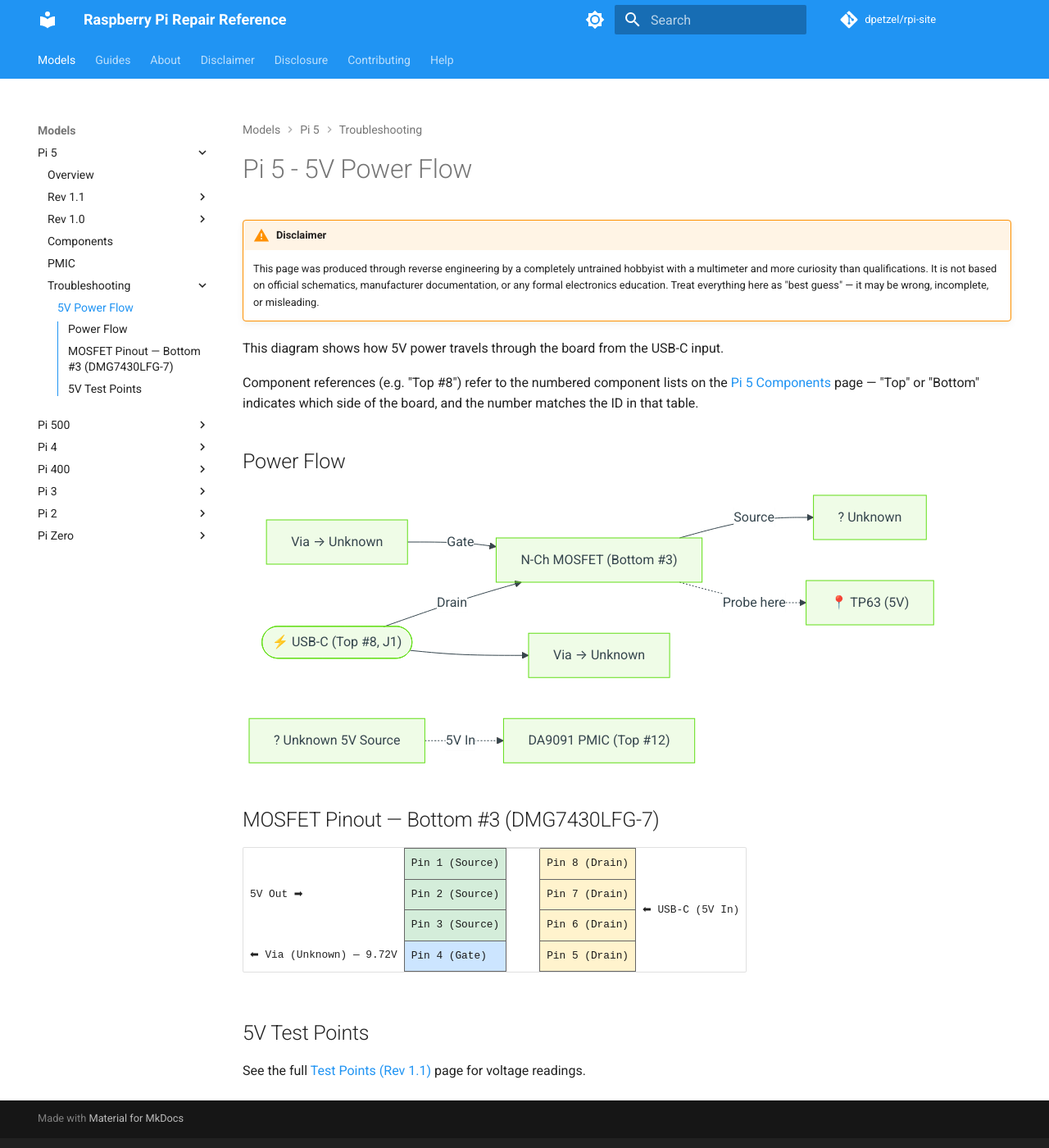
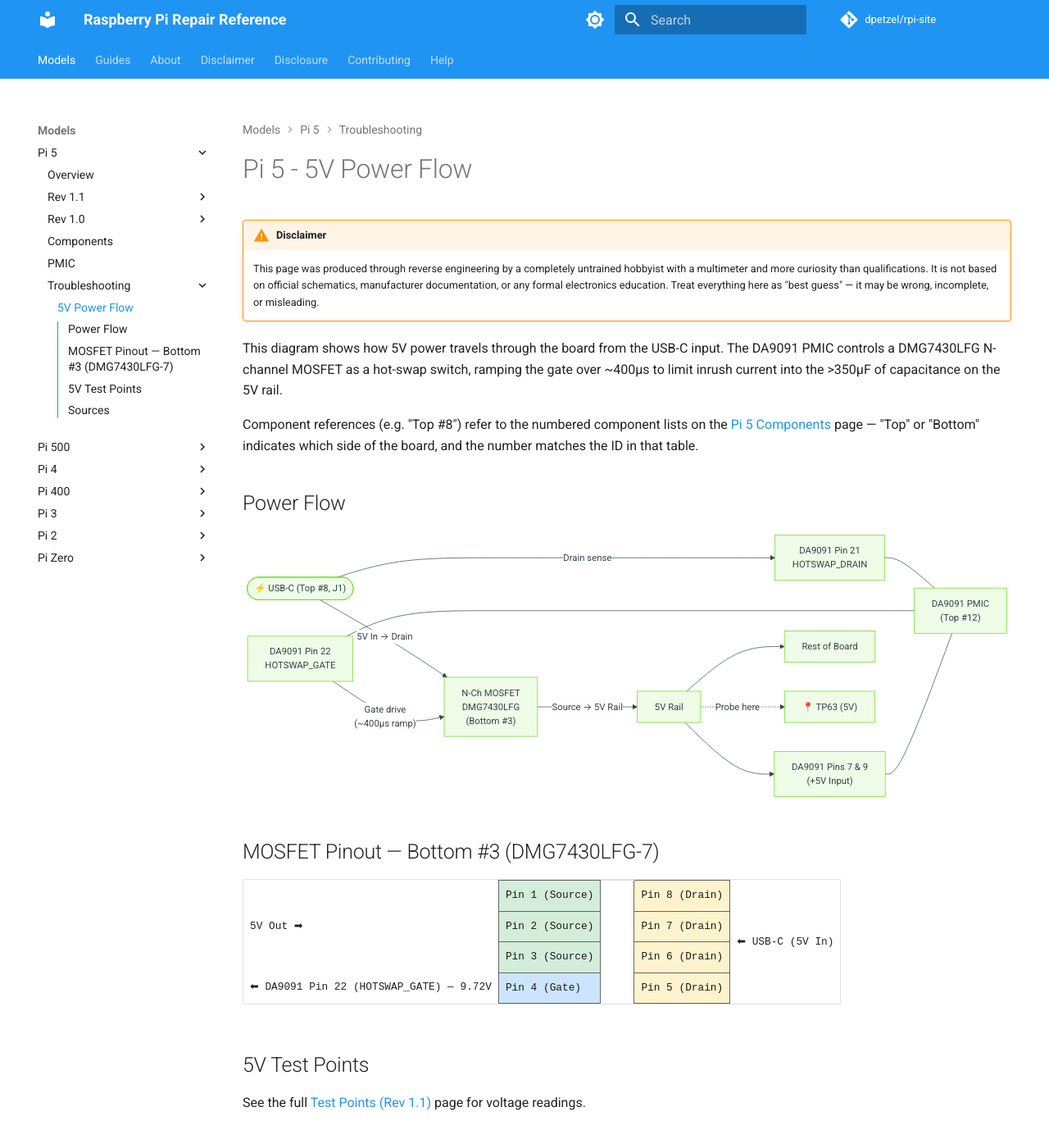
Before and after one commit to dpetzel/rpi-site, an MkDocs documentation site: the page built from docs/pi5/troubleshooting/5v-power-flow.md, in a window 1280 px wide and 1400 px high. Shown: the whole window at 82% size. Built offline with MkDocs 1.6.1 and Material for MkDocs 9.7.7, drawn with Linux system fonts in a browser that asks for light colours; comment, search, counter and statistics services are not loaded; some of the changed text lies outside the part shown.

Commit message:
pi5: add DA9091 PMIC pin mapping and power rail data from CM5 reverse engineering
Cross-referenced the CM5 reverse engineering project (schlae/cm5-reveng)
which uses the identical DA9091 PMIC and DMG7430LFG hot-swap MOSFET.

- pmic/index.md: Add DA9091 Functional Reference section with complete
  pin function table, power rail output assignments, and hot-swap docs
- troubleshooting/5v-power-flow.md: Resolve all Unknown gaps in power
  flow diagram - PMIC drives MOSFET gate (pin 22) and senses drain (pin 21)
- components.md: Enrich PMIC and MOSFET entries with verified specs
- rev-1.1/voltage_reference.md: Fix broken legend table markup

````diff
--- a/docs/pi5/troubleshooting/5v-power-flow.md
+++ b/docs/pi5/troubleshooting/5v-power-flow.md
@@ -8,7 +8,9 @@
     wrong, incomplete, or misleading.
 
 This diagram shows how 5V power travels through the board from the USB-C
-input.
+input. The DA9091 PMIC controls a DMG7430LFG N-channel MOSFET as a hot-swap
+switch, ramping the gate over ~400µs to limit inrush current into the >350µF
+of capacitance on the 5V rail.
 
 Component references (e.g. "Top #8") refer to the numbered component lists
 on the [Pi 5 Components](../components.md) page — "Top" or "Bottom" indicates
@@ -18,13 +20,17 @@
 
 ```mermaid
 flowchart LR
-    USB(["⚡ USB-C (Top #8, J1)"]) -- Drain --> MOSFET["N-Ch MOSFET (Bottom #3)"]
-    USB --> VIA1["Via → Unknown"]
-    VIA2["Via → Unknown"] -- Gate --> MOSFET
-    MOSFET -- Source --> DEST["? Unknown"]
-    MOSFET -. "Probe here" .-> TP63["📍 TP63 (5V)"]
+    USB(["⚡ USB-C (Top #8, J1)"]) -- "5V In → Drain" --> MOSFET["N-Ch MOSFET\nDMG7430LFG\n(Bottom #3)"]
+    USB -- "Drain sense" --> PMIC_DRAIN["DA9091 Pin 21\nHOTSWAP_DRAIN"]
+    PMIC_GATE["DA9091 Pin 22\nHOTSWAP_GATE"] -- "Gate drive\n(~400µs ramp)" --> MOSFET
+    MOSFET -- "Source → 5V Rail" --> RAIL["5V Rail"]
+    RAIL --> PMIC_5V["DA9091 Pins 7 & 9\n(+5V Input)"]
+    RAIL --> BOARD["Rest of Board"]
+    RAIL -. "Probe here" .-> TP63["📍 TP63 (5V)"]
 
-    UNKNOWN_5V["? Unknown 5V Source"] -. "5V In" .-> PMIC["DA9091 PMIC (Top #12)"]
+    PMIC_DRAIN --- PMIC["DA9091 PMIC\n(Top #12)"]
+    PMIC_GATE --- PMIC
+    PMIC_5V --- PMIC
 ```
 
 ## MOSFET Pinout — Bottom #3 (DMG7430LFG-7)
@@ -46,7 +52,7 @@
     <td style="border: 1px solid #666; padding: 8px; background: #fff3cd; color: #1a1a1a;">Pin 6 (Drain)</td>
   </tr>
   <tr>
-    <td style="border: none; padding: 8px;">⬅ Via (Unknown) — 9.72V</td>
+    <td style="border: none; padding: 8px;">⬅ DA9091 Pin 22 (HOTSWAP_GATE) — 9.72V</td>
     <td style="border: 1px solid #666; padding: 8px; background: #cce5ff; color: #1a1a1a;">Pin 4 (Gate)</td>
     <td style="border: 1px solid #666; padding: 8px; background: #fff3cd; color: #1a1a1a;">Pin 5 (Drain)</td>
   </tr>
@@ -57,3 +63,10 @@
 ## 5V Test Points
 
 See the full [Test Points (Rev 1.1)](../rev-1.1/test-points.md) page for voltage readings.
+
+## Sources
+
+The PMIC pin assignments (HOTSWAP_GATE, HOTSWAP_DRAIN, +5V inputs) were
+verified from the [CM5 Reverse Engineering project](https://github.com/schlae/cm5-reveng)
+by Tube Time. The Compute Module 5 uses the identical DA9091 PMIC and
+DMG7430LFG hot-swap MOSFET circuit.
````
Also changed, not shown: docs/pi5/components.md (+10 -2 lines), docs/pi5/pmic/index.md (+55 -0 lines), docs/pi5/rev-1.1/voltage_reference.md (+9 -17 lines).
